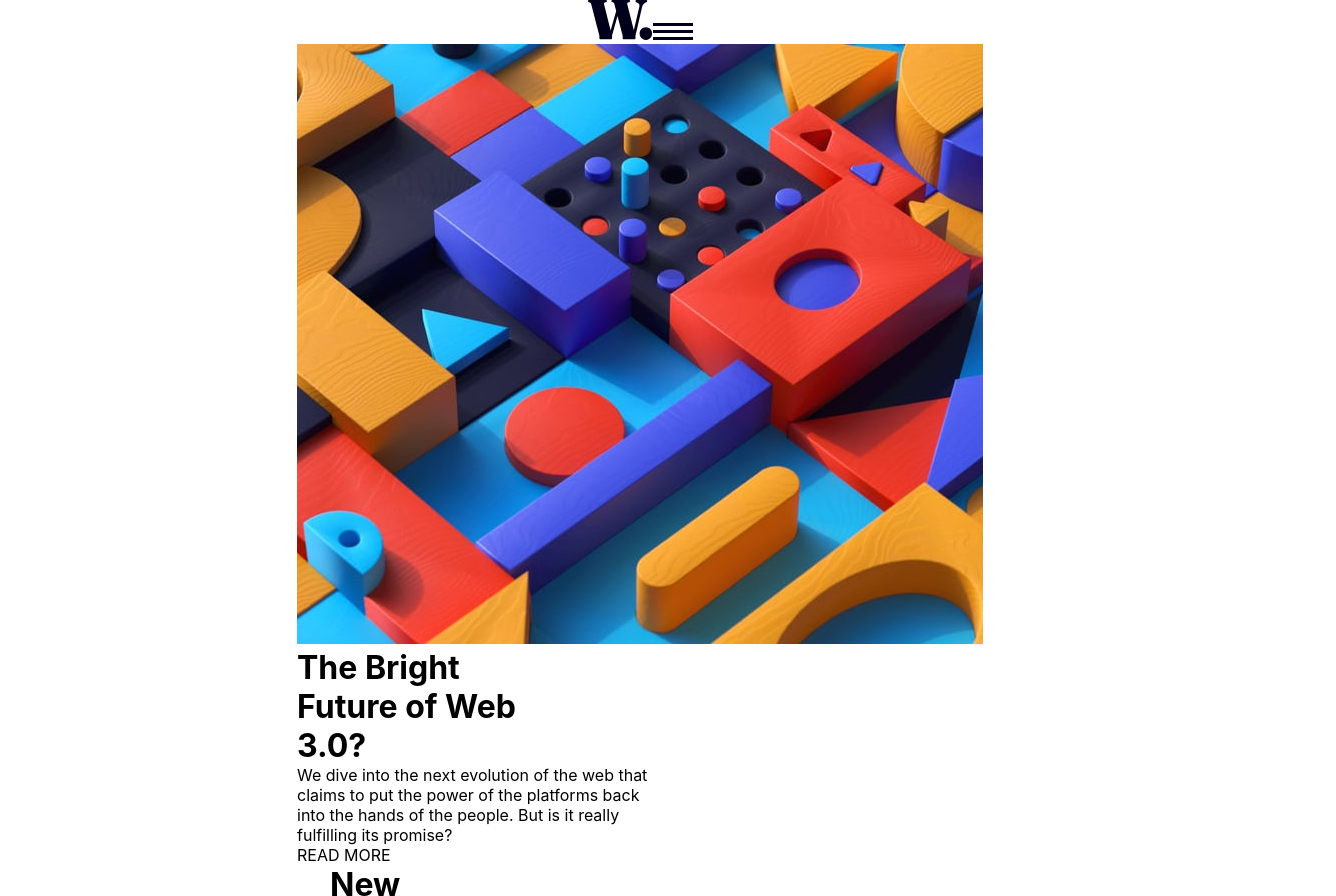
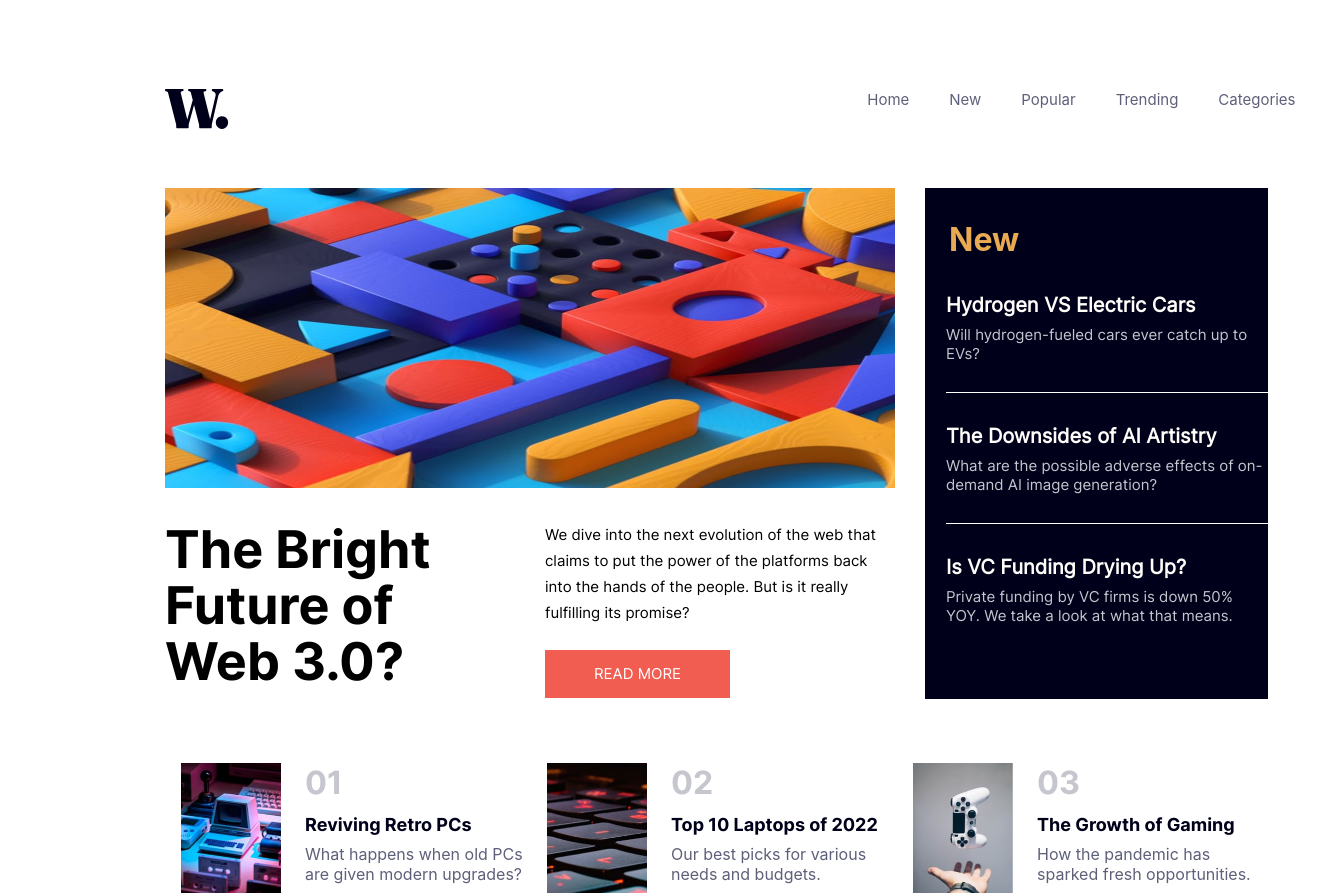
Before and after one commit to AzureCloud9/News-Homepage-React, a React (Create React App) app: page / in a window 1280 px wide. Shown: the top 896 px of the page, 1336 px wide, since content can reach past the window. Built offline with nearby package versions, Linux system fonts and the light colour scheme.

Commit message:
Mobile and Desktop responsive
not responsive under 1440 view width computer screens

```diff
--- a/src/App.css
+++ b/src/App.css
@@ -29,8 +29,208 @@
 */
 
 @media (min-width: 1281px) {
+.img1 {
+  width: 64.09px;
+  height: 39.9px;
+  margin-right: 614.19px;
+}
 
-  /* CSS */
+.module1 {
+  display: flex;
+  margin-top: 89px;
+  margin-left: 165px;
+}
+
+ul {
+  display: flex;
+  list-style-type: none;
+  margin-left: 24px;
+}
+
+li {
+  margin-bottom: 24px;
+  margin-right: 40px;
+}
+
+a:hover {
+  color: #F15D51;
+}
+
+a {
+  color: #5E607A;
+  text-decoration: none;
+  font-size: 15px;
+}
+
+.mainSection {
+  margin-right: 30px;
+}
+
+.mainImage {
+  width: 730px;
+  height: 300px;
+  margin-bottom: 30px;
+}
+
+.MiddleSection {
+  display: flex;
+  margin-top: 55.1px;
+  margin-left: 165px;
+}
+
+.mainHeader {
+  display: flex;
+}
+
+.headerTitleBox {
+  height: 182px;
+  width: 350px;
+  font-family: Inter-bold;
+  font-size: 26px;
+  font-weight: 800;
+  line-height: 56px;
+  letter-spacing: 0px;
+  text-align: left;
+  margin-right: 30px;
+}
+
+.MainHeaderInfo {
+  height: 182px;
+  width: 350px;
+  font-family: Inter;
+  font-size: 15px;
+  font-weight: 400;
+  line-height: 26px;
+  letter-spacing: 0px;
+
+}
+
+.btn1 {
+  background-color: #F15D51;
+  width: 185px;
+  height: 48px;
+  margin-top: 24px;
+  display: grid;
+  place-items: center;
+  color: white;
+  cursor: pointer;
+}
+
+.btn1:hover {
+  background-color: #00001A;
+
+}
+
+.newSection {
+  width: 343px;
+  height: 511px;
+  background-color: #00001A;
+  margin-bottom: 64px
+}
+
+.newTitle {
+  margin-left: 24px;
+  padding-top: 32px;
+  margin-bottom: 34px;
+  color: #E9AA52;
+
+}
+
+
+
+.box {
+  margin-left: 21px;
+  height: fit-content;
+}
+
+.box h1 {
+  font-family: Inter;
+  font-size: 20px;
+  font-weight: 800;
+  color: #FFFDFA;
+  margin-bottom: 8px;
+  margin-top: 31px;
+}
+
+.box h1:hover {
+  color: #E9AA52;
+  cursor: pointer;
+}
+
+.box p {
+  font-family: Inter;
+  font-size: 15px;
+  font-weight: 100;
+  text-align: left;
+  color: #C5C6CE;
+  border-bottom: 1px solid white;
+  padding-bottom: 29px;
+}
+.special-style p {
+  border-bottom: #00001A;
+}
+
+.blogSection {
+  display: flex;
+  margin-bottom: 80px;
+  margin-left: 165px;
+}
+
+.blogBox {
+  display: flex;
+  margin-left: 16px;
+  margin-bottom: 32px;
+  width: 350px;
+}
+
+.blogSection {
+  margin-bottom: 80px;
+}
+
+.blogBox {
+  display: flex;
+  margin-left: 16px;
+  margin-bottom: 32px;
+}
+
+.imgBlog {
+  width: 100px;
+  height: 130px;
+  margin-right: 24px;
+}
+
+.blogInfo {
+  height: 128px;
+}
+
+.blogInfo h1 {
+  font-family: Inter-bold;
+  font-size: 32px;
+  font-weight: 700;
+  color: #C5C6CE;
+  margin-bottom: 12px;
+}
+
+.blogInfo h2 {
+  color: #00001A;
+  margin-bottom: 9px;
+  font-family: Inter-bold;
+  font-size: 18px;
+  font-weight: 800;
+  cursor: pointer;
+}
+
+.blogInfo h2:hover {
+  color: #F15D51;
+}
+
+.blogInfo p {
+  color: #5E607A;
+}
+
+
+
+
 
 }
 
@@ -41,8 +241,204 @@
 
 @media (min-width: 1025px) and (max-width: 1280px) {
 
-  /* CSS */
+  .img1 {
+    width: 64.09px;
+    height: 39.9px;
+    margin-right: 614.19px;
+  }
 
+  .module1 {
+    display: flex;
+    margin-top: 89px;
+    margin-left: 165px;
+  }
+
+  ul {
+    display: flex;
+    list-style-type: none;
+    margin-left: 24px;
+  }
+
+  li {
+    margin-bottom: 24px;
+    margin-right: 40px;
+  }
+
+  a:hover {
+    color: #F15D51;
+  }
+
+  a {
+    color: #5E607A;
+    text-decoration: none;
+    font-size: 15px;
+  }
+
+  .mainSection {
+    margin-right: 30px;
+  }
+
+  .mainImage {
+    width: 730px;
+    height: 300px;
+    margin-bottom: 30px;
+  }
+
+  .MiddleSection {
+    display: flex;
+    margin-top: 55.1px;
+    margin-left: 165px;
+  }
+
+  .mainHeader {
+    display: flex;
+  }
+
+  .headerTitleBox {
+    height: 182px;
+    width: 350px;
+    font-family: Inter-bold;
+    font-size: 26px;
+    font-weight: 800;
+    line-height: 56px;
+    letter-spacing: 0px;
+    text-align: left;
+    margin-right: 30px;
+  }
+
+  .MainHeaderInfo {
+    height: 182px;
+    width: 350px;
+    font-family: Inter;
+    font-size: 15px;
+    font-weight: 400;
+    line-height: 26px;
+    letter-spacing: 0px;
+
+  }
+
+  .btn1 {
+    background-color: #F15D51;
+    width: 185px;
+    height: 48px;
+    margin-top: 24px;
+    display: grid;
+    place-items: center;
+    color: white;
+    cursor: pointer;
+  }
+
+  .btn1:hover {
+    background-color: #00001A;
+
+  }
+
+  .newSection {
+    width: 343px;
+    height: 511px;
+    background-color: #00001A;
+    margin-bottom: 64px
+  }
+
+  .newTitle {
+    margin-left: 24px;
+    padding-top: 32px;
+    margin-bottom: 34px;
+    color: #E9AA52;
+
+  }
+
+
+
+  .box {
+    margin-left: 21px;
+    height: fit-content;
+  }
+
+  .box h1 {
+    font-family: Inter;
+    font-size: 20px;
+    font-weight: 800;
+    color: #FFFDFA;
+    margin-bottom: 8px;
+    margin-top: 31px;
+  }
+
+  .box h1:hover {
+    color: #E9AA52;
+    cursor: pointer;
+  }
+
+  .box p {
+    font-family: Inter;
+    font-size: 15px;
+    font-weight: 100;
+    text-align: left;
+    color: #C5C6CE;
+    border-bottom: 1px solid white;
+    padding-bottom: 29px;
+  }
+  .special-style p {
+    border-bottom: #00001A;
+  }
+
+  .blogSection {
+    display: flex;
+    margin-bottom: 80px;
+    margin-left: 165px;
+  }
+
+  .blogBox {
+    display: flex;
+    margin-left: 16px;
+    margin-bottom: 32px;
+    width: 350px;
+  }
+
+  .blogSection {
+    margin-bottom: 80px;
+  }
+
+  .blogBox {
+    display: flex;
+    margin-left: 16px;
+    margin-bottom: 32px;
+  }
+
+  .imgBlog {
+    width: 100px;
+    height: 130px;
+    margin-right: 24px;
+  }
+
+  .blogInfo {
+    height: 128px;
+  }
+
+  .blogInfo h1 {
+    font-family: Inter-bold;
+    font-size: 32px;
+    font-weight: 700;
+    color: #C5C6CE;
+    margin-bottom: 12px;
+  }
+
+  .blogInfo h2 {
+    color: #00001A;
+    margin-bottom: 9px;
+    font-family: Inter-bold;
+    font-size: 18px;
+    font-weight: 800;
+    cursor: pointer;
+  }
+
+  .blogInfo h2:hover {
+    color: #F15D51;
+  }
+
+  .blogInfo p {
+    color: #5E607A;
+  }
 }
 
 /*
@@ -84,6 +480,15 @@
 */
 
 @media (min-width: 320px) and (max-width: 480px) {
+
+.pageLayout {
+  display: flex;
+  flex-direction: column;
+  align-items: center;
+  width: 100vw;
+  height: 100vh;
+}
+
 .img1 {
     width: 44.98px;
     height: 28px;
@@ -251,8 +656,6 @@ a {
   display: flex;
   margin-left: 16px;
   margin-bottom: 32px;
-
-
 }
 
 .imgBlog {
--- a/src/App.js
+++ b/src/App.js
@@ -9,8 +9,10 @@ function App() {
     <div className="App">
       <div className='pageLayout'>
         <MenuLogo/>
-        <MainSection/>
-        <NewSection/>
+        <div className='MiddleSection'>
+          <MainSection/>
+          <NewSection/>
+        </div>
         <BlogSection/>
       </div>
     </div>
--- a/src/components/BlogSection.js
+++ b/src/components/BlogSection.js
@@ -22,7 +22,7 @@ export default function BlogSection () {
                     <img className='imgBlog' src={img2} alt=""/>
                 </div>
                 <div className='blogInfo'>
-                    <h1>01</h1>
+                    <h1>02</h1>
                     <h2>Top 10 Laptops of 2022</h2>
                     <p>Our best picks for various needs and budgets.</p>
                 </div>
@@ -33,7 +33,7 @@ export default function BlogSection () {
                     <img className='imgBlog' src={img3} alt=""/>
                 </div>
                 <div className='blogInfo'>
-                    <h1>01</h1>
+                    <h1>03</h1>
                     <h2>The Growth of Gaming</h2>
                     <p>How the pandemic has sparked fresh opportunities.</p>
                 </div>
--- a/src/components/MainSection.js
+++ b/src/components/MainSection.js
@@ -5,11 +5,14 @@ export default function MainSection () {
         <div className="mainSection">
             <img className="mainImage" src={mainImage} alt=""/>
             <div className="mainHeader">
-                <h1>The Bright <br/>Future of Web <br/> 3.0?</h1>
-                <p>We dive into the next evolution of the web that <br/> claims to put the power of the platforms back <br/> into the hands of the people. But is it really <br/> fulfilling its promise?</p>
-                <div className='btn1'>READ MORE</div>
+                <div className='headerTitleBox'>
+                    <h1>The Bright <br/>Future of Web 3.0?</h1>
+                </div>
+                <div className='MainHeaderInfo'>
+                    <p>We dive into the next evolution of the web that <br/> claims to put the power of the platforms back <br/> into the hands of the people. But is it really <br/> fulfilling its promise?</p>
+                    <div className='btn1'>READ MORE</div>
+                </div>
             </div>
-
         </div>
     )
 }
--- a/src/components/MenuLogo.js
+++ b/src/components/MenuLogo.js
@@ -4,31 +4,52 @@ import menuMobile from './assets/images/icon-menu.svg'
 import React, { useState, useEffect } from 'react';
 
 
-
-
 export default function MenuLogo () {
   const [exit, setExit] = useState(false)
-useEffect(()=> {
-    if(exit){
+  const [showMobileMenu, setShowMobileMenu] = useState(false)
+
+  useEffect(() => {
+    if (exit) {
       document.body.classList.add("no-scroll");
     } else {
       document.body.classList.remove("no-scroll");
     }
-}, [exit]);
 
+    const handleWindowResize = () => {
+      if (window.innerWidth < 1440) {
+        setShowMobileMenu(true)
+      } else {
+        setShowMobileMenu(false)
+      }
+    }
+
+    window.addEventListener('resize', handleWindowResize)
+
+    return () => {
+      window.removeEventListener('resize', handleWindowResize)
+    }
+  }, [exit])
 
   function handleClick () {
     setExit(!exit)
   }
 
-
   return (
     <div className="module1">
       <img className='img1' src={logo} alt=""/>
-            <img onClick={handleClick} className='menu' src={menuMobile} alt=''/>
-            {exit &&
+      {showMobileMenu ?
+        <img onClick={handleClick} className='menu' src={menuMobile} alt=''/> :
+        <ul>
+          <li><a href='test'>Home</a></li>
+          <li><a href='test'>New</a></li>
+          <li><a href='test'>Popular</a></li>
+          <li><a href='test'>Trending</a></li>
+          <li><a href='test'>Categories</a></li>
+        </ul>
+      }
+      {exit && showMobileMenu &&
       <div className="menuBackground" onClick={handleClick}>
-                <div className='menuList'  >
+        <div className='menuList'>
           <img onClick={handleClick} className='menuClose' src={closeMenu} alt=''/>
           <ul>
             <li><a href='test'>Home</a></li>
--- a/src/components/PageLayout.css
+++ b/src/components/PageLayout.css
@@ -1,7 +1,3 @@
 .pageLayout {
-    display: flex;
-    flex-direction: column;
-    align-items: center;
-    width: 100vw;
-    height: 100vh;
+
 }
```
Lines whose indentation alone changed are shown as unchanged.
